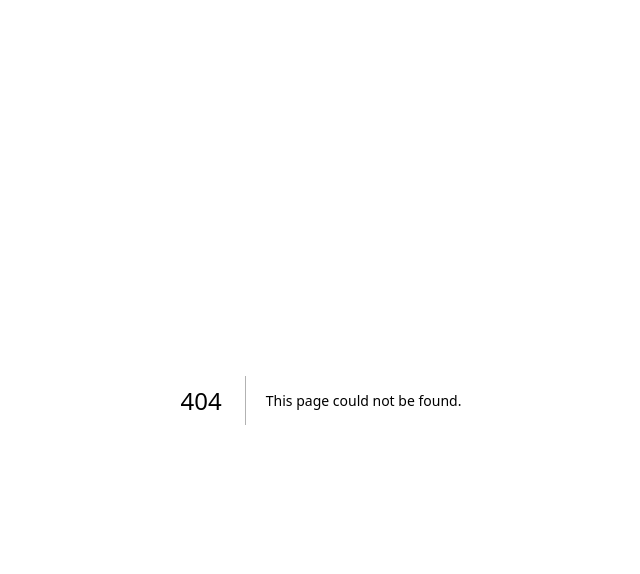
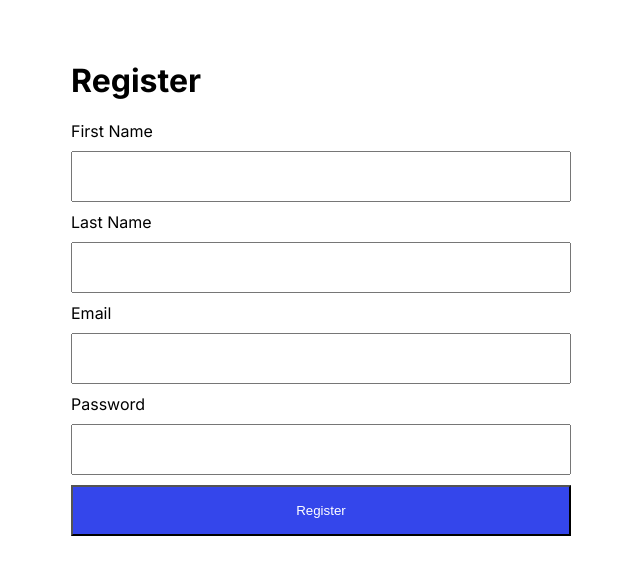
Before and after one commit to leonardo-asad/stocks-tracker, a Next.js app: page /register in a window 1280 px wide. Before the commit this address had no page. Shown: the top 574 px of the page, without its empty margins (319-959 px from the left). Built offline with nearby package versions, Linux system fonts and the light colour scheme.

Commit message:
credential provider

```diff
--- a/app/api/auth/[...nextauth]/route.ts
+++ b/app/api/auth/[...nextauth]/route.ts
@@ -5,10 +5,11 @@ import { compare, hash } from "bcrypt";
 import { PrismaAdapter } from "@next-auth/prisma-adapter";
 import { PrismaClient, Prisma } from "@prisma/client";
 const crypto = require("crypto");
+import { authOptions } from "@/lib/auth";
 
 const prisma = new PrismaClient();
 
-export const authOptions: NextAuthOptions = {
+/* export const authOptions: NextAuthOptions = {
   providers: [
     CredentialsProvider({
       // The name to display on the sign in form (e.g. 'Sign in with...')
@@ -62,7 +63,7 @@ export const authOptions: NextAuthOptions = {
   ],
   adapter: PrismaAdapter(prisma),
   debug: true,
-};
+}; */
 
 const handler = NextAuth(authOptions);
 
--- /dev/null
+++ b/app/api/register/route.ts
@@ -0,0 +1,39 @@
+import  prisma  from "../../../lib/prisma";
+import { hash } from "bcrypt";
+import { NextResponse } from "next/server";
+
+export async function POST(req: Request) {
+  try {
+    const { firstName, lastName, email, password } = (await req.json()) as {
+      firstName?: string;
+      lastName?: string;
+      email: string;
+      password: string;
+    };
+    const passwordHash = await hash(password, 12);
+
+    const user = await prisma.user.create({
+      data: {
+        firstName,
+        lastName,
+        email: email.toLowerCase(),
+        passwordHash,
+      },
+    });
+
+    return NextResponse.json({
+      user: {
+        name: user.firstName,
+        email: user.email,
+      },
+    });
+  } catch (error: any) {
+    return new NextResponse(
+      JSON.stringify({
+        status: "error",
+        message: error.message,
+      }),
+      { status: 500 }
+    );
+  }
+}
--- /dev/null
+++ b/app/api/user/route.ts
@@ -0,0 +1,11 @@
+import { authOptions } from '@/lib/auth';
+import { getServerSession } from 'next-auth';
+import { NextResponse } from 'next/server';
+
+export async function GET(request: Request) {
+  const session = await getServerSession(authOptions);
+  console.log("Session: ", session);
+  return NextResponse.json({
+    id: 1,
+  });
+}
--- a/app/page.tsx
+++ b/app/page.tsx
@@ -3,7 +3,7 @@ import { GetServerSideProps } from "next";
 import prisma from "@/lib/prisma";
 import { Portfolio } from "@prisma/client";
 import { getServerSession } from "next-auth/next"
-import { authOptions } from "./api/auth/[...nextauth]/route";
+import { authOptions } from "@/lib/auth";
 
 export const getPortfolios = async () => {
   const portfolios = prisma.portfolio.findMany({
--- /dev/null
+++ b/app/register/form.tsx
@@ -0,0 +1,106 @@
+"use client";
+
+import { signIn } from "next-auth/react";
+import { ChangeEvent, useState } from "react";
+
+export const RegisterForm = () => {
+  let [loading, setLoading] = useState(false);
+  let [formValues, setFormValues] = useState({
+    firstName: "",
+    lastName: "",
+    email: "",
+    password: "",
+  });
+
+  const onSubmit = async (e: React.FormEvent) => {
+    e.preventDefault();
+    setLoading(true);
+
+    try {
+      const res = await fetch("/api/register", {
+        method: "POST",
+        body: JSON.stringify(formValues),
+        headers: {
+          "Content-Type": "application/json",
+        },
+      });
+
+      setLoading(false);
+      if (!res.ok) {
+        alert((await res.json()).message);
+        return;
+      }
+
+      signIn(undefined, { callbackUrl: "/" });
+    } catch (error: any) {
+      setLoading(false);
+      console.error(error);
+      alert(error.message);
+    }
+  };
+
+  const handleChange = (event: ChangeEvent<HTMLInputElement>) => {
+    const { name, value } = event.target;
+    setFormValues({ ...formValues, [name]: value });
+  };
+
+  return (
+    <form
+      onSubmit={onSubmit}
+      style={{
+        display: "flex",
+        flexDirection: "column",
+        width: 500,
+        rowGap: 10,
+      }}
+    >
+      <label htmlFor="name">First Name</label>
+      <input
+        required
+        type="text"
+        name="firstName"
+        value={formValues.firstName}
+        onChange={handleChange}
+        style={{ padding: "1rem" }}
+      />
+      <label htmlFor="name">Last Name</label>
+      <input
+        required
+        type="text"
+        name="lastName"
+        value={formValues.lastName}
+        onChange={handleChange}
+        style={{ padding: "1rem" }}
+      />
+      <label htmlFor="email">Email</label>
+      <input
+        required
+        type="email"
+        name="email"
+        value={formValues.email}
+        onChange={handleChange}
+        style={{ padding: "1rem" }}
+      />
+      <label htmlFor="password">Password</label>
+      <input
+        required
+        type="password"
+        name="password"
+        value={formValues.password}
+        onChange={handleChange}
+        style={{ padding: "1rem" }}
+      />
+      <button
+        style={{
+          backgroundColor: `${loading ? "#ccc" : "#3446eb"}`,
+          color: "#fff",
+          padding: "1rem",
+          cursor: "pointer",
+        }}
+        disabled={loading}
+      >
+        {loading ? "loading..." : "Register"}
+      </button>
+    </form>
+  );
+};
--- /dev/null
+++ b/app/register/page.tsx
@@ -0,0 +1,19 @@
+import { RegisterForm } from "./form";
+
+export default function RegisterPage() {
+  return (
+    <div
+      style={{
+        display: "flex",
+        height: "70vh",
+        justifyContent: "center",
+        alignItems: "center",
+      }}
+    >
+      <div>
+        <h1>Register</h1>
+        <RegisterForm />
+      </div>
+    </div>
+  );
+}
--- /dev/null
+++ b/lib/auth.ts
@@ -0,0 +1,70 @@
+import prisma from "./prisma"
+import { compare } from "bcrypt";
+import type { NextAuthOptions } from "next-auth";
+import CredentialsProvider from "next-auth/providers/credentials";
+
+export const authOptions: NextAuthOptions = {
+  session: {
+    strategy: "jwt",
+  },
+  providers: [
+    CredentialsProvider({
+      name: "Sign in",
+      credentials: {
+        email: {
+          label: "Email",
+          type: "email",
+          placeholder: "example@example.com",
+        },
+        password: { label: "Password", type: "password" },
+      },
+      async authorize(credentials) {
+        if (!credentials?.email || !credentials.password) {
+          return null;
+        }
+
+        const user = await prisma.user.findUnique({
+          where: {
+            email: credentials.email,
+          },
+        });
+
+        if (!user || !(await compare(credentials.password, user.passwordHash))) {
+          return null;
+        }
+
+        return {
+          id: user.id,
+          email: user.email,
+          name: user.firstName,
+          randomKey: "Hey cool",
+        };
+      },
+    }),
+  ],
+  callbacks: {
+    session: ({ session, token }) => {
+      console.log("Session Callback", { session, token });
+      return {
+        ...session,
+        user: {
+          ...session.user,
+          id: token.id,
+          randomKey: token.randomKey,
+        },
+      };
+    },
+    jwt: ({ token, user }) => {
+      console.log("JWT Callback", { token, user });
+      if (user) {
+        const u = user as unknown as any;
+        return {
+          ...token,
+          id: u.id,
+          randomKey: u.randomKey,
+        };
+      }
+      return token;
+    },
+  },
+};
--- a/next.config.js
+++ b/next.config.js
@@ -1,4 +1,9 @@
 /** @type {import('next').NextConfig} */
-const nextConfig = {}
+const nextConfig = {
+  experimental: {
+    appDir: true,
+    serverComponentsExternalPackages: ["@prisma/client", "bcryptjs"]
+  }
+}
 
 module.exports = nextConfig
--- a/package.json
+++ b/package.json
@@ -10,7 +10,7 @@
   },
   "dependencies": {
     "@auth/prisma-adapter": "^1.0.1",
-    "@next-auth/prisma-adapter": "^0.4.4-canary.81",
+    "@next-auth/prisma-adapter": "^1.0.7",
     "@prisma/client": "^5.0.0",
     "@types/node": "20.4.2",
     "@types/react": "18.2.15",
@@ -20,7 +20,6 @@
     "eslint": "8.45.0",
     "eslint-config-next": "13.4.10",
     "next": "13.4.10",
-    "next-auth": "^4.22.1",
     "postcss": "8.4.26",
     "prisma": "^5.0.0",
     "react": "18.2.0",
```
Also changed, not shown: 1 other file (tests, documents, lock files or other folders).
